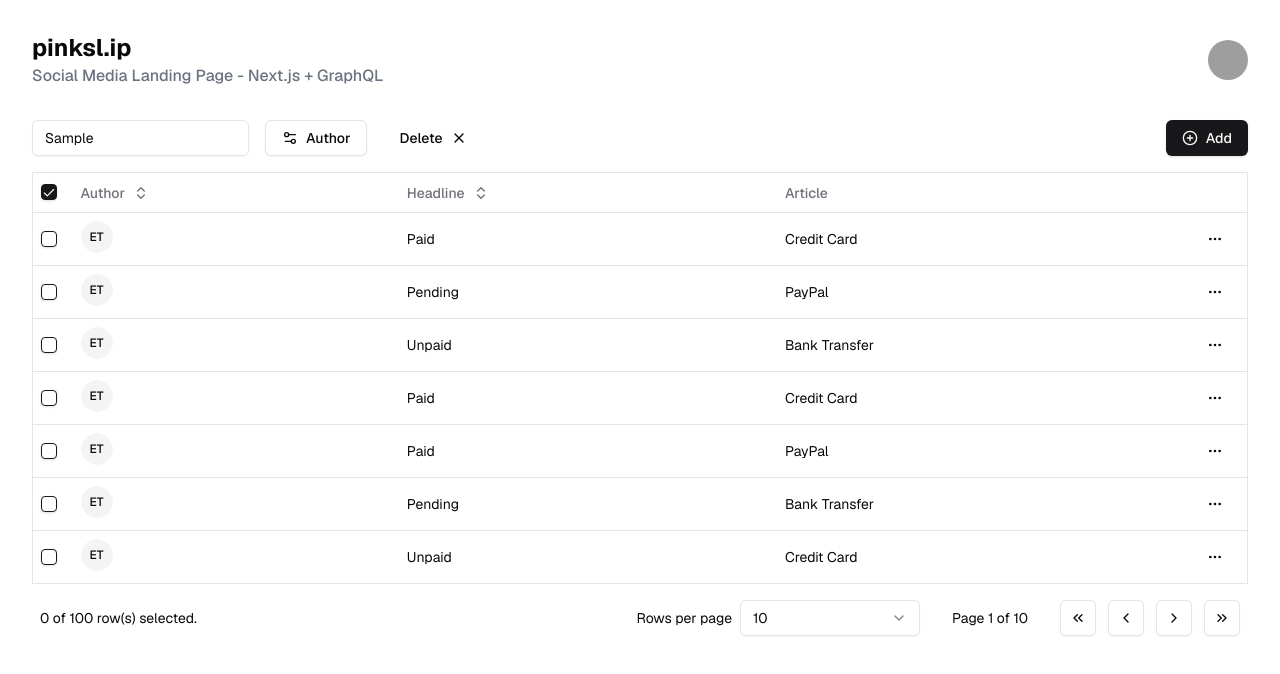
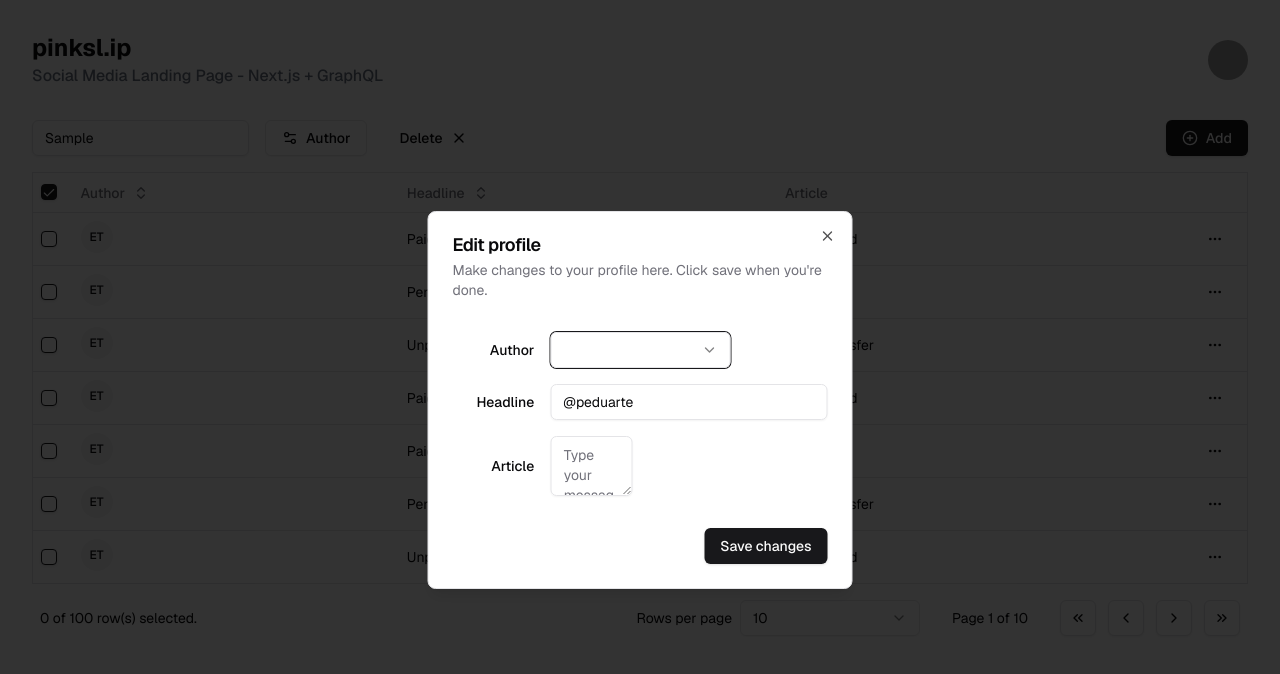
Before and after one commit to 2gbeh/realestay, a Next.js app in the folder web/: page / in a window 1280 px wide. Both pictures are taken after typing "Sample" into the empty fields and a click on the button "Add". Shown: the top 674 px of the page. Built offline with nearby package versions, Linux system fonts and the light colour scheme; no server answers; grey boxes are pictures that could not be loaded.

Commit message:
feat(web): add create post dialog

```diff
--- a/web/app/page.tsx
+++ b/web/app/page.tsx
@@ -17,9 +17,7 @@
             <FilterByAuthor />
             <DeleteSelectedPosts />
           </div>
-          <div>
-            <AddPost />
-          </div>
+          <AddPost />
         </section>
         <PostsTable posts={data} />
         <PostsTablePagination />
--- a/web/components/add-post/index.tsx
+++ b/web/components/add-post/index.tsx
@@ -1,11 +1,84 @@
+"use client";
+
 import { CirclePlusIcon } from "lucide-react";
+import { Label } from "@/components/shadcn/ui/label";
+import { Input } from "@/components/shadcn/ui/input";
+import {
+  Select,
+  SelectContent,
+  SelectItem,
+  SelectTrigger,
+  SelectValue,
+} from "@/components/shadcn/ui/select";
+import { Textarea } from "@/components/shadcn/ui/textarea";
 import { Button } from "@/components/shadcn/ui/button";
+import {
+  Dialog,
+  DialogContent,
+  DialogDescription,
+  DialogFooter,
+  DialogHeader,
+  DialogTitle,
+  DialogTrigger,
+} from "@/components/shadcn/ui/dialog";
 
 export const AddPost = () => {
   return (
-    <Button variant="default">
-      <CirclePlusIcon />
-      Add
-    </Button>
+    <Dialog>
+      <DialogTrigger asChild>
+        <Button variant="default">
+          <CirclePlusIcon />
+          Add
+        </Button>
+      </DialogTrigger>
+      <DialogContent className="font-sans text-xs sm:max-w-[425px]">
+        <DialogHeader>
+          <DialogTitle>Edit profile</DialogTitle>
+          <DialogDescription>
+            Make changes to your profile here. Click save when you're done.
+          </DialogDescription>
+        </DialogHeader>
+        <div className="grid gap-4 py-4">
+          <div className="grid grid-cols-4 items-center gap-4">
+            <Label htmlFor="name" className="text-right">
+              Author
+            </Label>
+            <Select>
+              <SelectTrigger className="w-[180px]">
+                <SelectValue placeholder="" />
+              </SelectTrigger>
+              <SelectContent>
+                <SelectItem value="light">Light</SelectItem>
+                <SelectItem value="dark">Dark</SelectItem>
+                <SelectItem value="system">System</SelectItem>
+              </SelectContent>
+            </Select>
+          </div>
+          <div className="grid grid-cols-4 items-center gap-4">
+            <Label htmlFor="username" className="text-right">
+              Headline
+            </Label>
+            <Input
+              id="username"
+              value="@peduarte"
+              onChange={() => {}}
+              className="col-span-3"
+            />
+          </div>
+          <div className="grid w-full grid-cols-4 items-center gap-4">
+            <Label htmlFor="username" className="text-right">
+              Article
+            </Label>
+            <Textarea
+              placeholder="Type your message here."
+              className="w-full"
+            />
+          </div>
+        </div>
+        <DialogFooter>
+          <Button type="submit">Save changes</Button>
+        </DialogFooter>
+      </DialogContent>
+    </Dialog>
   );
 };
--- /dev/null
+++ b/web/components/shadcn/ui/dialog.tsx
@@ -0,0 +1,122 @@
+"use client"
+
+import * as React from "react"
+import * as DialogPrimitive from "@radix-ui/react-dialog"
+import { X } from "lucide-react"
+
+import { cn } from "@/components/shadcn/utils"
+
+const Dialog = DialogPrimitive.Root
+
+const DialogTrigger = DialogPrimitive.Trigger
+
+const DialogPortal = DialogPrimitive.Portal
+
+const DialogClose = DialogPrimitive.Close
+
+const DialogOverlay = React.forwardRef<
+  React.ElementRef<typeof DialogPrimitive.Overlay>,
+  React.ComponentPropsWithoutRef<typeof DialogPrimitive.Overlay>
+>(({ className, ...props }, ref) => (
+  <DialogPrimitive.Overlay
+    ref={ref}
+    className={cn(
+      "fixed inset-0 z-50 bg-black/80  data-[state=open]:animate-in data-[state=closed]:animate-out data-[state=closed]:fade-out-0 data-[state=open]:fade-in-0",
+      className
+    )}
+    {...props}
+  />
+))
+DialogOverlay.displayName = DialogPrimitive.Overlay.displayName
+
+const DialogContent = React.forwardRef<
+  React.ElementRef<typeof DialogPrimitive.Content>,
+  React.ComponentPropsWithoutRef<typeof DialogPrimitive.Content>
+>(({ className, children, ...props }, ref) => (
+  <DialogPortal>
+    <DialogOverlay />
+    <DialogPrimitive.Content
+      ref={ref}
+      className={cn(
+        "fixed left-[50%] top-[50%] z-50 grid w-full max-w-lg translate-x-[-50%] translate-y-[-50%] gap-4 border bg-background p-6 shadow-lg duration-200 data-[state=open]:animate-in data-[state=closed]:animate-out data-[state=closed]:fade-out-0 data-[state=open]:fade-in-0 data-[state=closed]:zoom-out-95 data-[state=open]:zoom-in-95 data-[state=closed]:slide-out-to-left-1/2 data-[state=closed]:slide-out-to-top-[48%] data-[state=open]:slide-in-from-left-1/2 data-[state=open]:slide-in-from-top-[48%] sm:rounded-lg",
+        className
+      )}
+      {...props}
+    >
+      {children}
+      <DialogPrimitive.Close className="absolute right-4 top-4 rounded-sm opacity-70 ring-offset-background transition-opacity hover:opacity-100 focus:outline-none focus:ring-2 focus:ring-ring focus:ring-offset-2 disabled:pointer-events-none data-[state=open]:bg-accent data-[state=open]:text-muted-foreground">
+        <X className="h-4 w-4" />
+        <span className="sr-only">Close</span>
+      </DialogPrimitive.Close>
+    </DialogPrimitive.Content>
+  </DialogPortal>
+))
+DialogContent.displayName = DialogPrimitive.Content.displayName
+
+const DialogHeader = ({
+  className,
+  ...props
+}: React.HTMLAttributes<HTMLDivElement>) => (
+  <div
+    className={cn(
+      "flex flex-col space-y-1.5 text-center sm:text-left",
+      className
+    )}
+    {...props}
+  />
+)
+DialogHeader.displayName = "DialogHeader"
+
+const DialogFooter = ({
+  className,
+  ...props
+}: React.HTMLAttributes<HTMLDivElement>) => (
+  <div
+    className={cn(
+      "flex flex-col-reverse sm:flex-row sm:justify-end sm:space-x-2",
+      className
+    )}
+    {...props}
+  />
+)
+DialogFooter.displayName = "DialogFooter"
+
+const DialogTitle = React.forwardRef<
+  React.ElementRef<typeof DialogPrimitive.Title>,
+  React.ComponentPropsWithoutRef<typeof DialogPrimitive.Title>
+>(({ className, ...props }, ref) => (
+  <DialogPrimitive.Title
+    ref={ref}
+    className={cn(
+      "text-lg font-semibold leading-none tracking-tight",
+      className
+    )}
+    {...props}
+  />
+))
+DialogTitle.displayName = DialogPrimitive.Title.displayName
+
+const DialogDescription = React.forwardRef<
+  React.ElementRef<typeof DialogPrimitive.Description>,
+  React.ComponentPropsWithoutRef<typeof DialogPrimitive.Description>
+>(({ className, ...props }, ref) => (
+  <DialogPrimitive.Description
+    ref={ref}
+    className={cn("text-sm text-muted-foreground", className)}
+    {...props}
+  />
+))
+DialogDescription.displayName = DialogPrimitive.Description.displayName
+
+export {
+  Dialog,
+  DialogPortal,
+  DialogOverlay,
+  DialogTrigger,
+  DialogClose,
+  DialogContent,
+  DialogHeader,
+  DialogFooter,
+  DialogTitle,
+  DialogDescription,
+}
--- /dev/null
+++ b/web/components/shadcn/ui/label.tsx
@@ -0,0 +1,26 @@
+"use client"
+
+import * as React from "react"
+import * as LabelPrimitive from "@radix-ui/react-label"
+import { cva, type VariantProps } from "class-variance-authority"
+
+import { cn } from "@/components/shadcn/utils"
+
+const labelVariants = cva(
+  "text-sm font-medium leading-none peer-disabled:cursor-not-allowed peer-disabled:opacity-70"
+)
+
+const Label = React.forwardRef<
+  React.ElementRef<typeof LabelPrimitive.Root>,
+  React.ComponentPropsWithoutRef<typeof LabelPrimitive.Root> &
+    VariantProps<typeof labelVariants>
+>(({ className, ...props }, ref) => (
+  <LabelPrimitive.Root
+    ref={ref}
+    className={cn(labelVariants(), className)}
+    {...props}
+  />
+))
+Label.displayName = LabelPrimitive.Root.displayName
+
+export { Label }
--- /dev/null
+++ b/web/components/shadcn/ui/textarea.tsx
@@ -0,0 +1,22 @@
+import * as React from "react"
+
+import { cn } from "@/components/shadcn/utils"
+
+const Textarea = React.forwardRef<
+  HTMLTextAreaElement,
+  React.ComponentProps<"textarea">
+>(({ className, ...props }, ref) => {
+  return (
+    <textarea
+      className={cn(
+        "flex min-h-[60px] w-full rounded-md border border-input bg-transparent px-3 py-2 text-base shadow-sm placeholder:text-muted-foreground focus-visible:outline-none focus-visible:ring-1 focus-visible:ring-ring disabled:cursor-not-allowed disabled:opacity-50 md:text-sm",
+        className
+      )}
+      ref={ref}
+      {...props}
+    />
+  )
+})
+Textarea.displayName = "Textarea"
+
+export { Textarea }
--- a/web/package.json
+++ b/web/package.json
@@ -12,7 +12,9 @@
     "@apollo/client": "^3.12.5",
     "@radix-ui/react-avatar": "^1.1.2",
     "@radix-ui/react-checkbox": "^1.1.3",
+    "@radix-ui/react-dialog": "^1.1.4",
     "@radix-ui/react-dropdown-menu": "^2.1.4",
+    "@radix-ui/react-label": "^2.1.1",
     "@radix-ui/react-select": "^2.1.4",
     "@radix-ui/react-slot": "^1.1.1",
     "class-variance-authority": "^0.7.1",
```
Also changed, not shown: 1 other file (tests, documents, lock files or other folders).
